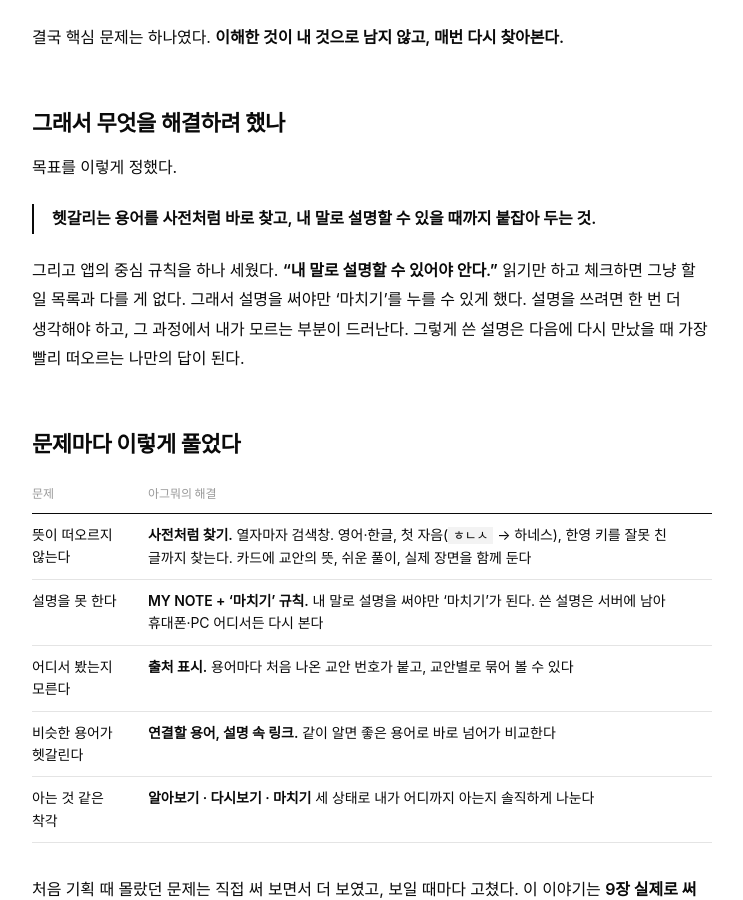
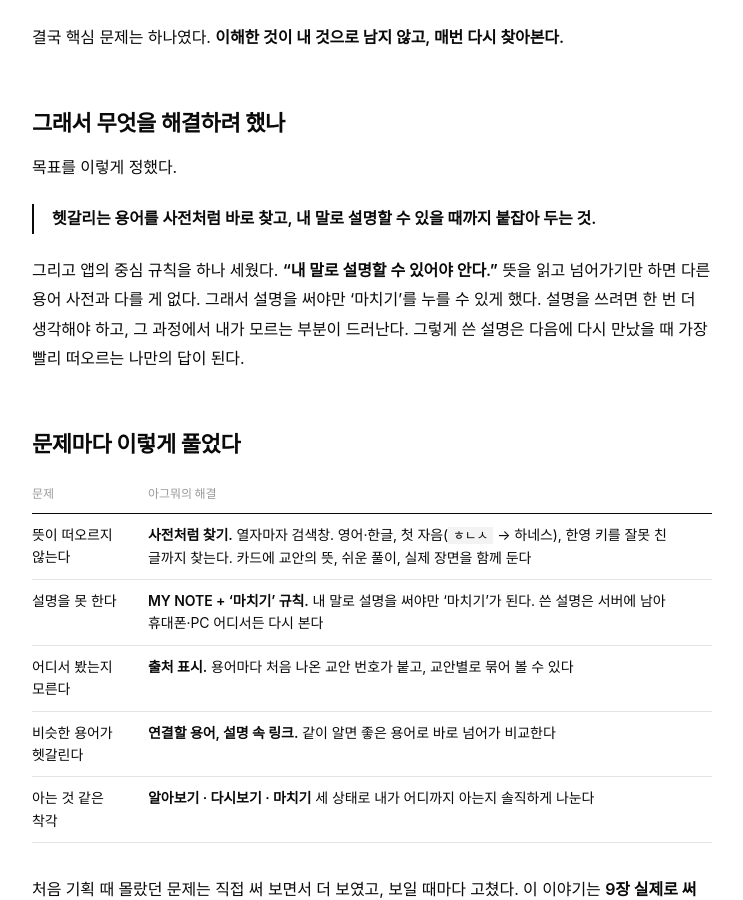
Before and after one commit to k-im-rose/k-im-rose.github.io, a Jekyll site: the page built from _posts/2026-11-15-agmwo.md, in a window 1280 px wide and 900 px high, scrolled down 3089 px. Shown: the whole window, without its empty margins (232-975 px from the left). Built offline with Jekyll 4.4.1, drawn with Linux system fonts in a browser that asks for light colours; some web fonts are replaced; some of the changed text lies outside the part shown.

Commit message:
AI Lab: 아그뭐 글의 '마치기' 설명을 만든 사람의 생각으로 다시 쓰기
할 일 목록과 비교하던 문장을, 공부는 내 말로 설명할 수 있어야 한다는 생각과
메모로 스스로 확인한다는 내용으로 바꿈. 기획 배경의 같은 비교도 용어 사전 기준으로.

Co-Authored-By: Claude Opus 5.5 <noreply@anthropic.com>

```diff
--- a/_posts/2026-11-15-agmwo.md
+++ b/_posts/2026-11-15-agmwo.md
@@ -62,7 +62,7 @@ AI 에이전트 과정은 거의 매일 새 교안이 열리고, 교안 한 편
 > **헷갈리는 용어를 사전처럼 바로 찾고, 내 말로 설명할 수 있을 때까지 붙잡아 두는 것.**
 
 그리고 앱의 중심 규칙을 하나 세웠다. **"내 말로 설명할 수 있어야 안다."**
-읽기만 하고 체크하면 그냥 할 일 목록과 다를 게 없다. 그래서 설명을 써야만 '마치기'를 누를 수 있게 했다. 설명을 쓰려면 한 번 더 생각해야 하고, 그 과정에서 내가 모르는 부분이 드러난다. 그렇게 쓴 설명은 다음에 다시 만났을 때 가장 빨리 떠오르는 나만의 답이 된다.
+뜻을 읽고 넘어가기만 하면 다른 용어 사전과 다를 게 없다. 그래서 설명을 써야만 '마치기'를 누를 수 있게 했다. 설명을 쓰려면 한 번 더 생각해야 하고, 그 과정에서 내가 모르는 부분이 드러난다. 그렇게 쓴 설명은 다음에 다시 만났을 때 가장 빨리 떠오르는 나만의 답이 된다.
 
 ### 문제마다 이렇게 풀었다
 
@@ -136,7 +136,7 @@ AI 에이전트 과정은 거의 매일 새 교안이 열리고, 교안 한 편
 | **다시보기** | 조금 알겠는데 아직 헷갈릴 때 |
 | **마치기** | 내 말로 설명할 수 있을 때 |
 
-> **'마치기'는 메모장에 설명을 써야만 눌러진다.** 읽기만 하고 "알았다" 하고 넘어가는 걸 막기 위해서다. 이것이 그냥 할 일 목록과 다른 아그뭐의 차별점이다.
+> **'마치기'는 메모장에 설명을 써야만 눌러진다.** 공부는 결국 내 말로 설명할 수 있어야 한다고 생각한다. 읽고 "알았다" 하고 넘어가면 아는 것 같은 느낌만 남는다. 그래서 '마치기' 앞에 내 말로 써 보는 단계를 두었다. 막상 써 보면 어디까지 알고 어디서 막히는지 스스로 확인할 수 있다. 뜻을 찾아보기만 하는 다른 용어 사전과 아그뭐가 다른 점이 바로 여기다.
 
 ### ⑤ 진도 보기
 `마치기 3 / 629`처럼 전체 진도가 보이고, 교육자료(01-04, 02-01 …)마다 묶어서 섹션별 진도도 본다. **알아보기·다시보기·마치기** 버튼으로 그 상태인 용어만 골라 볼 수 있다.
```
